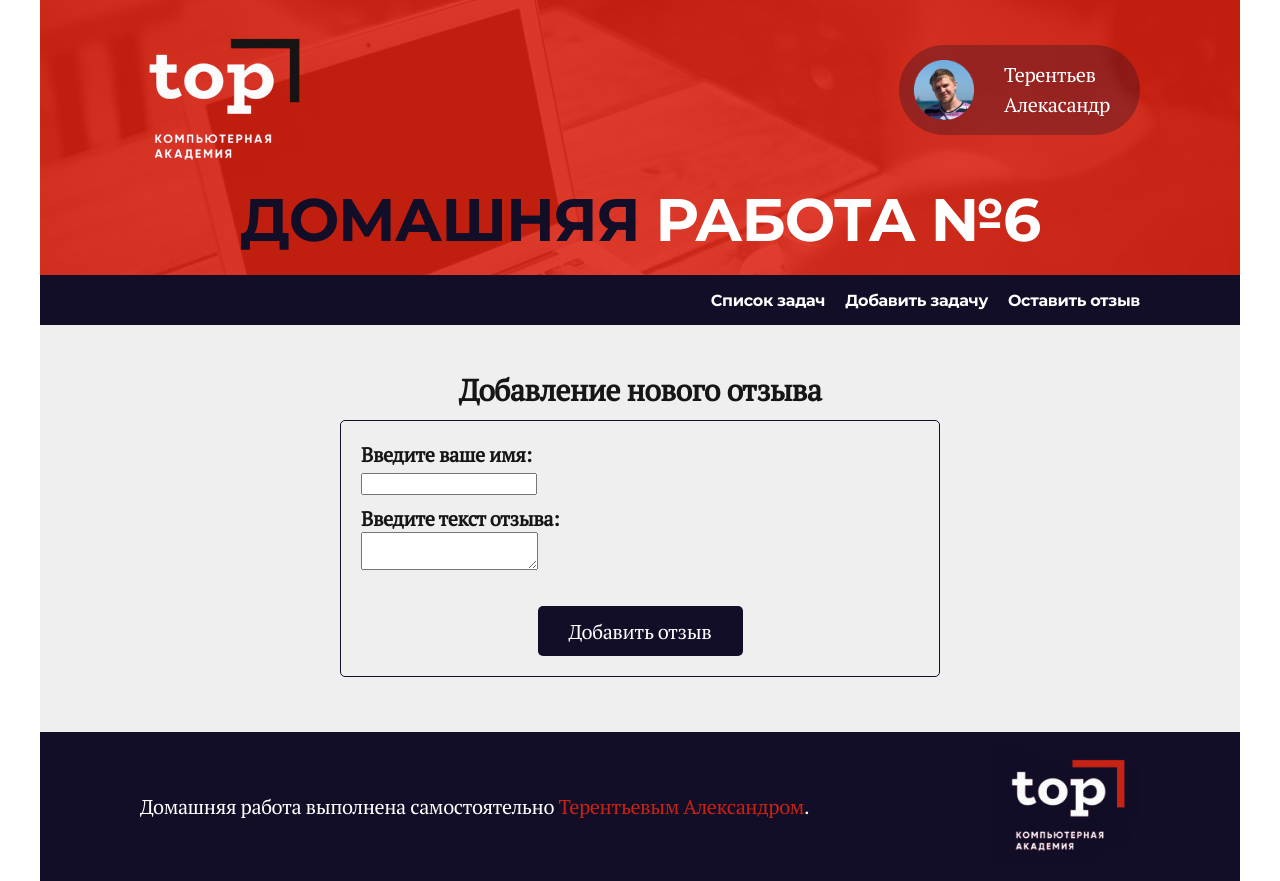
After one commit to AlexTer59/TOP_Django, a Django app: template templates/add_feedback.html in a window 1280 px wide. The commit adds this page. Run offline with Django 3.2, Linux system fonts and the light colour scheme; the template is opened without the code that fills it, so the values that code supplies are empty, except form fields; form fields are guessed from the names that the template uses.

Commit message:
Added add_feedback and success_page pages, Added feedback model

```diff
--- a/core/admin.py
+++ b/core/admin.py
@@ -1,7 +1,8 @@
 from django.contrib import admin
 
-from .models import Task, TaskStatus, TaskNote
+from .models import *
 
 admin.site.register(Task)
 admin.site.register(TaskStatus)
 admin.site.register(TaskNote)
+admin.site.register(Feedback)
--- a/core/urls.py
+++ b/core/urls.py
@@ -1,9 +1,10 @@
 from django.urls import path
-from .views import main, add_task, task_detail
+from .views import *
 
 urlpatterns = [
     path('', main, name='tasks'),
     path('task/add', add_task, name='add_task'),
     path('task/<int:task_id>', task_detail, name='task_detail'),
-    # path('task/<int:task_id>/note/add', add_note, name='add_note')
+    path('feedback', add_feedback, name='add_feedback'),
+    path('feedback/success', feedback_success, name='success')
 ]
--- a/static/css/index.css
+++ b/static/css/index.css
@@ -199,8 +199,8 @@ main {
     display: flex;
     justify-content: center;
     align-items: center;
-    width: 205px;
-    height: 50px;
+    min-width: 205px;
+    min-height: 50px;
     background-color: var(--dark_blue);
     color: var(--light_text);
     border: none;
--- /dev/null
+++ b/templates/add_feedback.html
@@ -0,0 +1,42 @@
+{% extends 'index.html' %}
+
+{% block content %}
+<div class="main_container">
+    <div class="main_container__inner">
+        <h2>Добавление нового отзыва</h2>
+        <div class="main_container_item">
+
+            <div class="add_task_inner">
+                <form class="add_task_form" method="post" action="{% url 'add_feedback' %}">
+                    {% csrf_token %}
+                    <div class="form_input_item">
+                        <h4>Введите ваше имя:</h4>
+                        {{ add_feedback_form.name }}
+                        {% if add_feedback_form.name.errors %}
+                            <div class="error_container">
+                                {{ add_feedback_form.name.errors }}
+                            </div>
+                        {% endif %}
+                    </div>
+
+                    <div class="form_input_item">
+                        <h4>Введите текст отзыва:</h4>
+                        {{ add_feedback_form.text }}
+                        {% if add_feedback_form.text.errors %}
+                            <div class="error_container">
+                                {{ add_feedback_form.text.errors }}
+                            </div>
+                        {% endif %}
+                    </div>
+                    <div class="add_task_container">
+                        <button type="submit" class="task_btn">Добавить отзыв</button>
+                    </div>
+                </form>
+            </div>
+        </div>
+    </div>
+</div>
+
+
+
+{% endblock content %}
--- a/templates/index.html
+++ b/templates/index.html
@@ -5,7 +5,7 @@
 <head>
     <meta charset="UTF-8">
     <meta name="viewport" content="width=device-width, initial-scale=1.0">
-    <title>Домашняя работа №5</title>
+    <title>Домашняя работа №6</title>
     <link rel="shortcut icon" href="{% static 'img/Logo_red.png' %}"/>
     <link rel="stylesheet" href="{% static 'css/index.css' %}">
 </head>
@@ -23,13 +23,14 @@
         </div>
         <div class="title_container">
             <div class="title_container__inner">
-                <h1 class="header_title"><span>Домашняя</span> Работа №5</h1>
+                <h1 class="header_title"><span>Домашняя</span> Работа №6</h1>
             </div>
         </div>
         <nav class="nav_bar">
             <div class="nav_bar__inner">
                 <a href="{% url 'tasks' %}">Список задач</a>
                 <a href="{% url 'add_task' %}">Добавить задачу</a>
+                <a href="{% url 'add_feedback' %}">Оставить отзыв</a>
             </div>
         </nav>
     </header>
```
Also changed, not shown: core/forms.py (+8 -2 lines), core/models.py (+15 -3 lines), core/views.py (+18 -7 lines), templates/success_page.html (added, +15 -0 lines), core/migrations/0005_feedback_alter_task_task_alter_tasknote_note_and_more.py (added), db.sqlite3.
